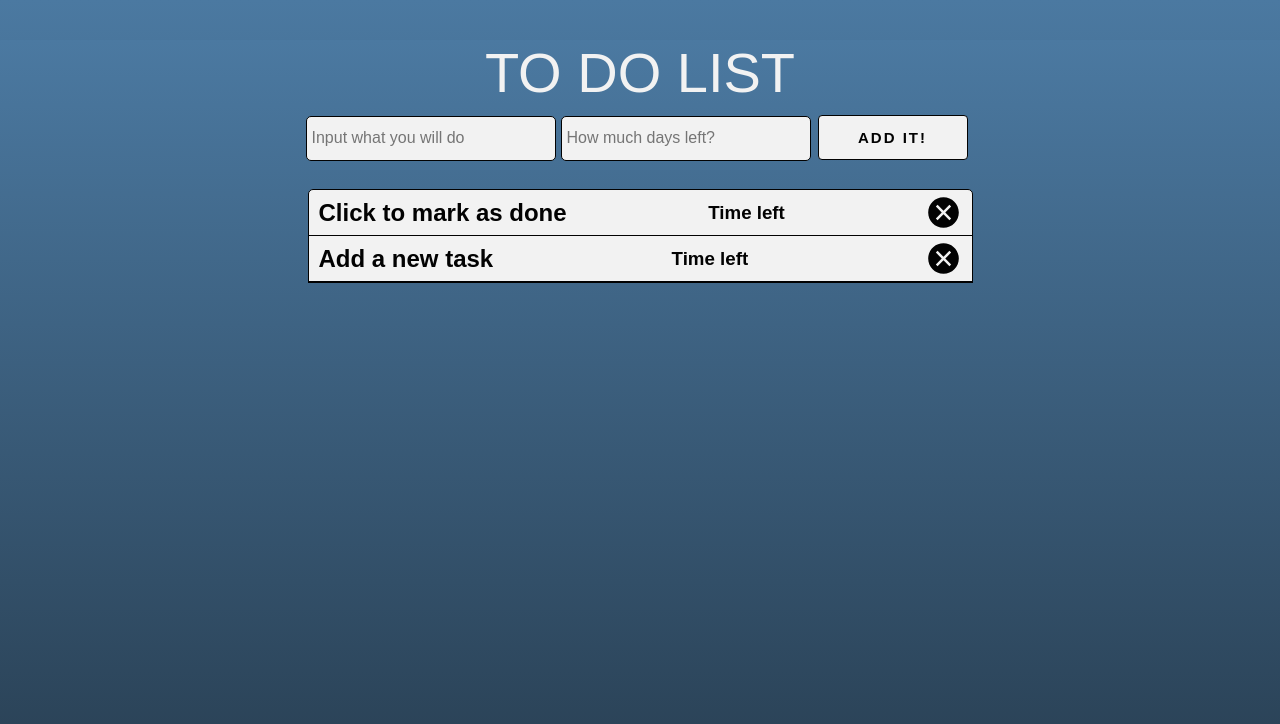
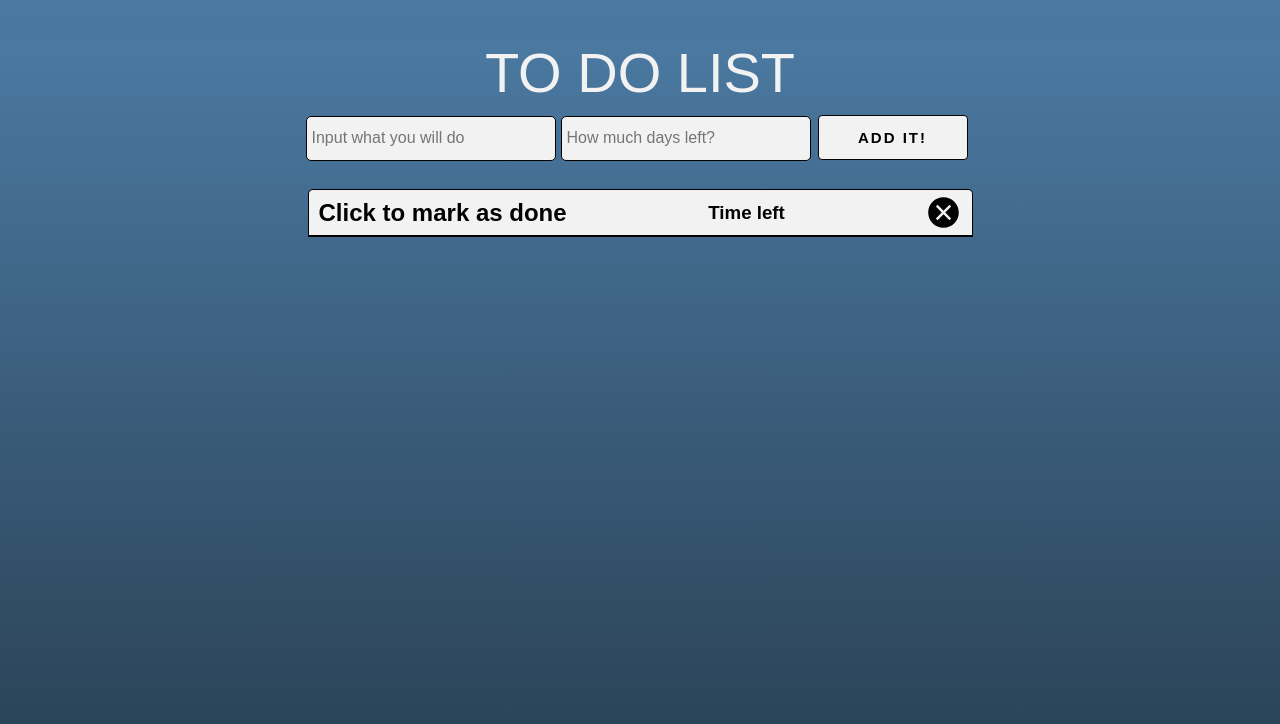
Before and after one commit to brenoliradev/todolist, a React (Create React App) app: page / in a window 1280 px wide. Shown: the top 724 px of the page. Built offline with nearby package versions, Linux system fonts and the light colour scheme; a web font is replaced by a local one.

Commit message:
add functions

```diff
--- a/src/App.js
+++ b/src/App.js
@@ -1,4 +1,5 @@
 import './App.scss';
+import Things from './Things.js';
 import { Icon } from '@iconify/react';
 
 function App() {
@@ -12,16 +13,7 @@ function App() {
           <button className="fill" type="submit">Add it!</button>
         </form>
         <div className="things-list">
-          <div className="new-item">
-            <h2>Click to mark as done</h2>
-            <h3>Time left</h3>
-            <Icon className="button-close" icon="carbon:close-filled" color="#020202" width="35" height="35" />
-          </div>
-          <div className="new-item">
-            <h2>Add a new task</h2>
-            <h3>Time left</h3>
-            <Icon className="button-close" icon="carbon:close-filled" color="#020202" width="35" height="35" />
-          </div>
+          <Things />
         </div>
       </div>
     </body>
@@ -36,5 +28,4 @@ const calculateTimeLeft = () => {
 };
 
 
-
 export default App;
--- a/src/App.scss
+++ b/src/App.scss
@@ -84,8 +84,9 @@ body {
   cursor: pointer;
 }
 
-.new-item:focus {
-  text-decoration: line-through;
+.done-item {
+  text-decoration: line-through !important;
+  color: green !important;
 }
 
 .new-item:nth-child(1) {
--- /dev/null
+++ b/src/Things.js
@@ -0,0 +1,45 @@
+import React from "react"
+import { Icon } from '@iconify/react';
+import { findByLabelText } from "@testing-library/dom";
+
+class Things extends React.Component {
+    constructor(props) {
+        super(props)
+
+        this.state = {
+            class: 'new-item',
+            display: 'flex'
+        }
+
+        this.markAsDone = this.markAsDone.bind(this)
+    }
+
+    markAsDone() {
+        if (this.state.class === "new-item") {
+            this.setState({
+                class: "new-item done-item"
+            })
+        } else if (this.state.class === "new-item done-item") {
+            this.setState({
+                class: "new-item"
+            })
+        }
+    }
+
+    render () {
+        return (
+        <div className={this.state.class}
+        onClick={() => this.markAsDone()}
+        style={{display: this.state.display}}>
+            <h2>Click to mark as done</h2>
+            <h3>Time left</h3>
+            <Icon className="button-close" icon="carbon:close-filled" color="#020202" width="35" height="35"
+            onClick={() => this.setState ({
+                display: "none"
+            })}/>
+        </div>
+        );
+    }
+}
+
+export default Things
```
